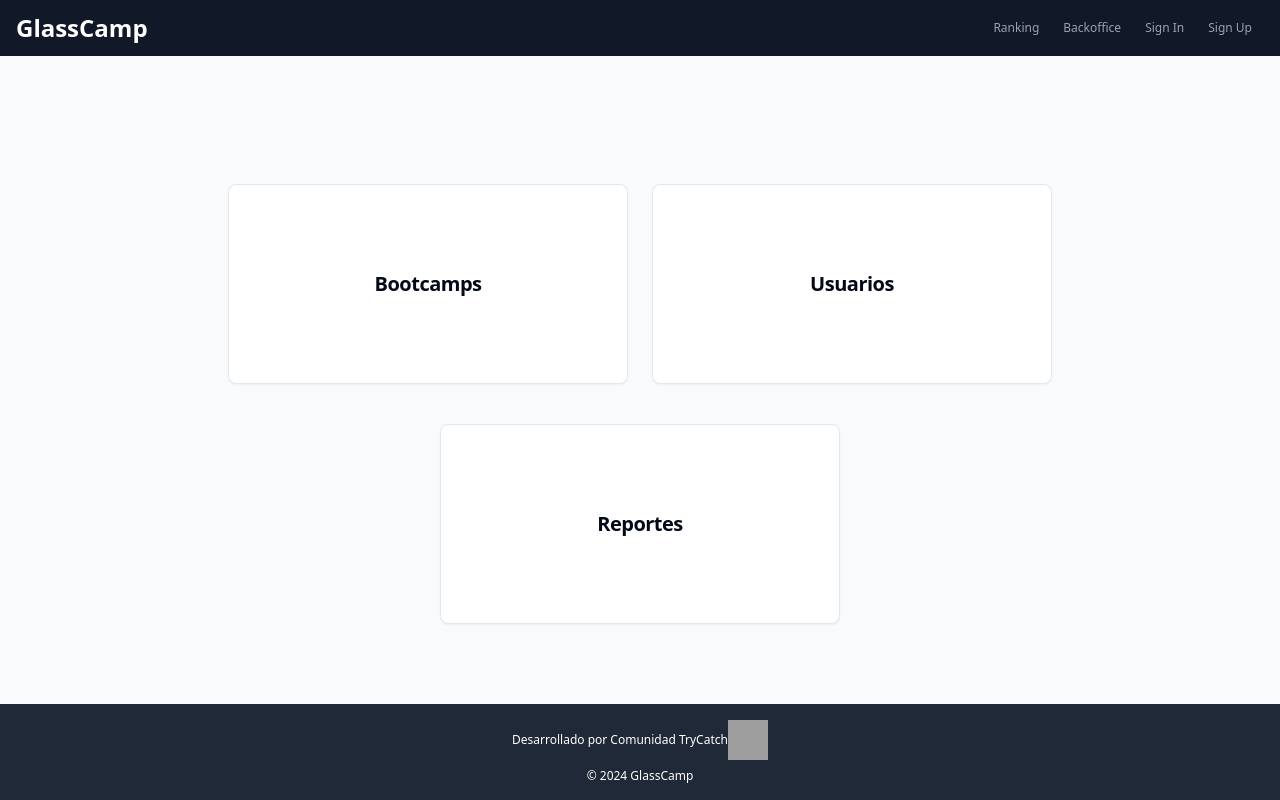
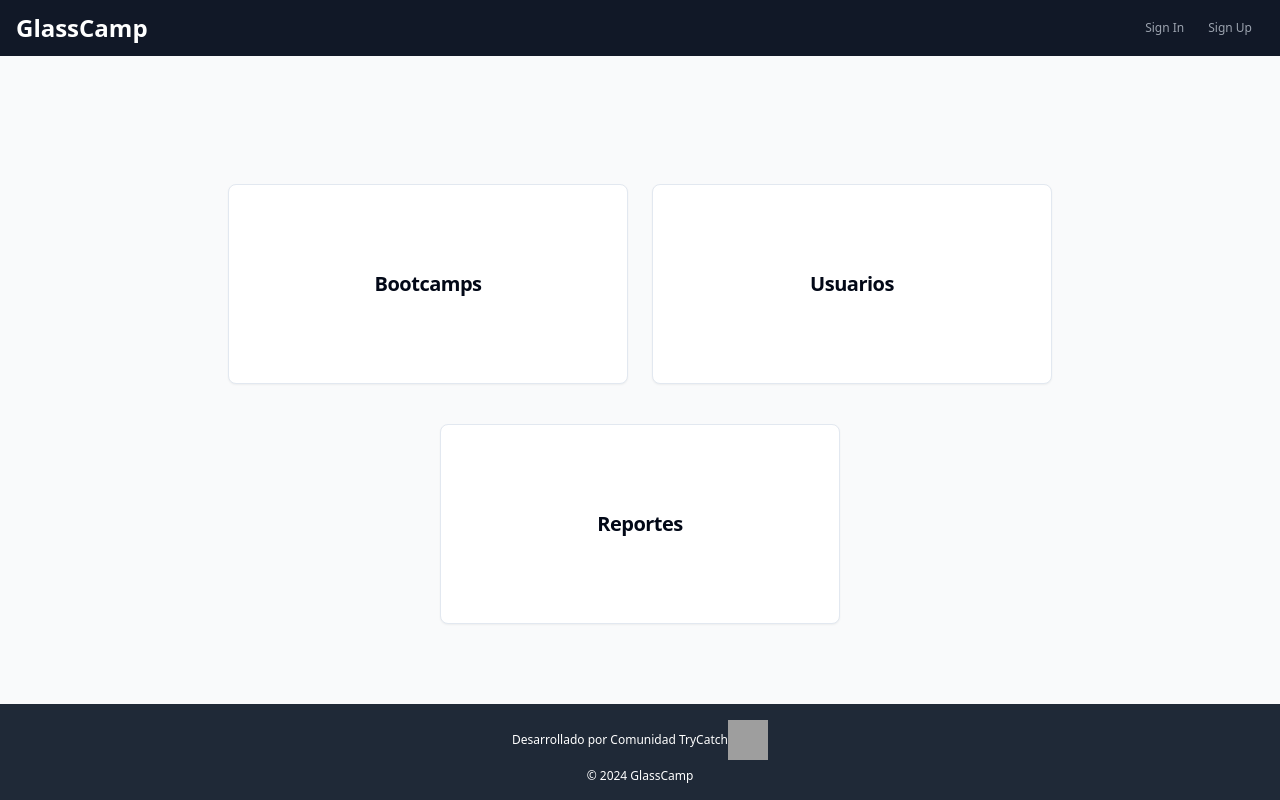
Before and after one commit to Trycatch-tv/ValidadorBootcamp-frontend, a React (Vite) app: page /backoffice in a window 1280 px wide. Built offline with nearby package versions, Linux system fonts and the light colour scheme; grey boxes are pictures that could not be loaded.

Commit message:
chore: agregar validación de menú según el role

```diff
--- a/src/components/navbar/navbar.container.tsx
+++ b/src/components/navbar/navbar.container.tsx
@@ -7,10 +7,12 @@ const routes = [
   {
     name: "Ranking",
     path: "/ranking",
+    roles: ["user", "admin"],
   },
   {
     name: "Backoffice",
     path: "/backoffice",
+    roles: ["admin"],
   },
 ]
 
--- a/src/components/navbar/navbar.view.tsx
+++ b/src/components/navbar/navbar.view.tsx
@@ -15,6 +15,7 @@ import { Avatar, AvatarImage, Button } from "../ui"
 interface NavbarLinkProps {
   name: string
   path: string
+  roles: string[]
 }
 
 interface PropsInterface {
@@ -72,8 +73,11 @@ const NavbarView: FC<PropsInterface> = ({
           </MenubarMenu>
         </Menubar>
         <ul className="hidden md:flex  items-center">
-          {routes.map((route, index) => {
+          {routes
+            .filter((route) => route.roles.includes(user.role))
+            .map((route, index) => {
               return (
+                <>
                   <li key={index}>
                     <Link to={route.path}>
                       <Button
@@ -85,6 +89,7 @@ const NavbarView: FC<PropsInterface> = ({
                       </Button>
                     </Link>
                   </li>
+                </>
               )
             })}
           {!user.isLogedIn ? (
```
Lines whose indentation alone changed are shown as unchanged.
